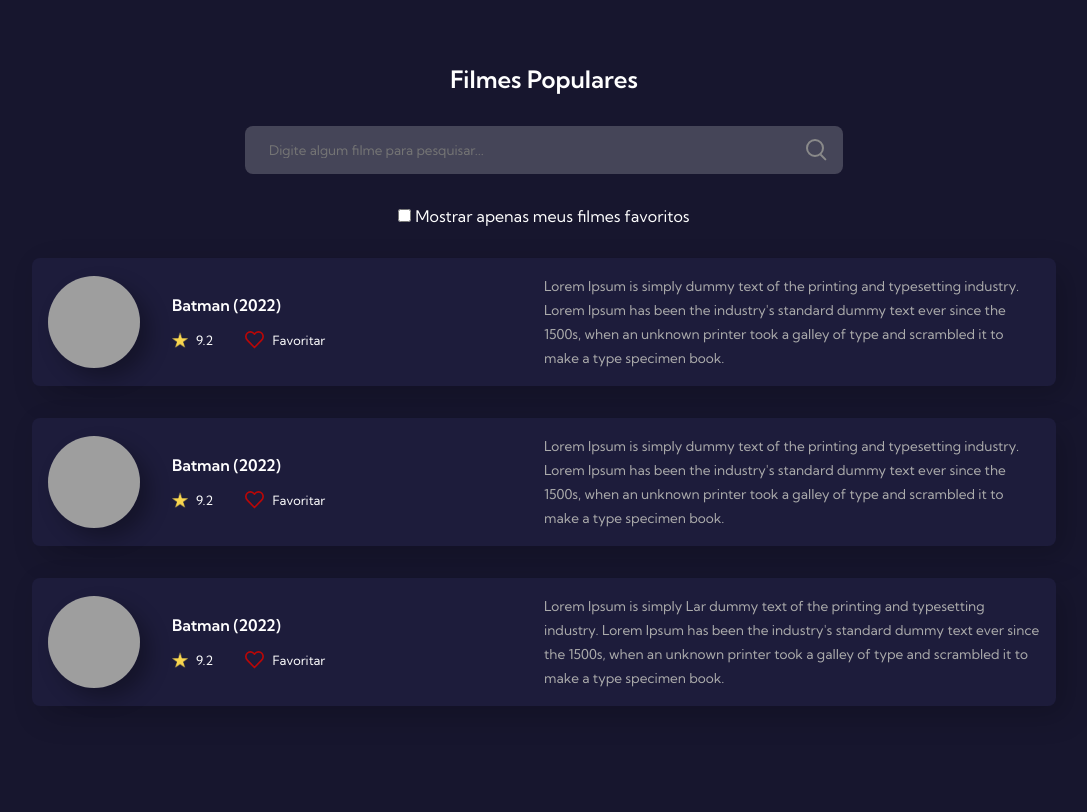
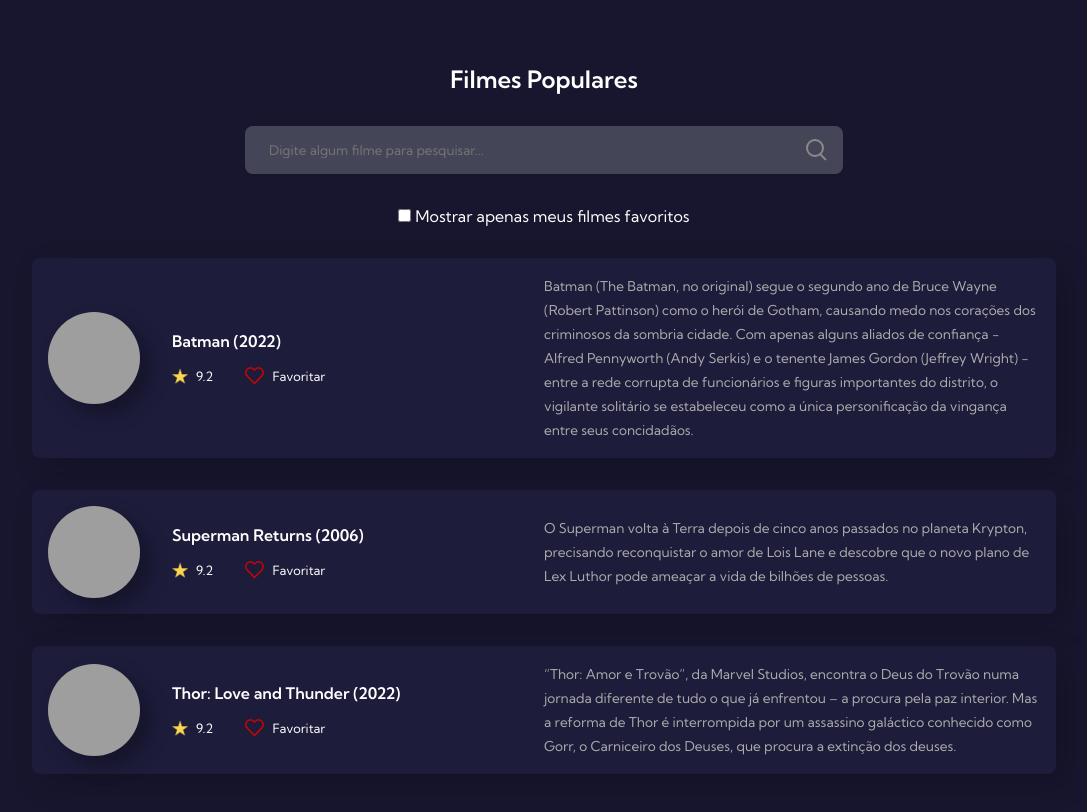
Before and after one commit to Development-School/7DaysOfCode-GitHub2, a plain HTML site: page index.html in a window 1280 px wide. Shown: the whole page, without its empty margins (96-1183 px from the left). Drawn offline with Linux system fonts and the light colour scheme; grey boxes are pictures that could not be loaded.

Commit message:
Atualizando lista de filmes e imagens

```diff
--- a/index.html
+++ b/index.html
@@ -46,9 +46,14 @@
           </div>
         </div>
         <div class="movie-description">
-          <span>Lorem Ipsum is simply dummy text of the printing and typesetting industry. Lorem Ipsum has been the
-            industry's standard dummy text ever since the 1500s, when an unknown printer took a galley of type and
-            scrambled it to make a type specimen book.</span>
+          <span>Batman (The Batman, no original) segue o segundo ano de Bruce Wayne (Robert Pattinson) como o herói de
+            Gotham, causando
+            medo nos corações dos criminosos da sombria cidade. Com apenas alguns aliados de confiança - Alfred
+            Pennyworth (Andy
+            Serkis) e o tenente James Gordon (Jeffrey Wright) - entre a rede corrupta de funcionários e figuras
+            importantes do
+            distrito, o vigilante solitário se estabeleceu como a única personificação da vingança entre seus
+            concidadãos.</span>
         </div>
       </div>
 
@@ -56,11 +61,11 @@
         <div class="movie-informations">
           <div class="movie-image">
             <img
-              src="https://img.elo7.com.br/product/original/3FBA809/big-poster-filme-batman-2022-90x60-cm-lo002-poster-batman.jpg"
-              alt="Batman (2022)" />
+              src="https://img.elo7.com.br/product/zoom/42927B3/poster-3-super-man-returns-2006-mdf-3mm-28x40cm-poster.jpg"
+              alt="Superman Returns (2006)" />
           </div>
           <div class="movie-text">
-            <h4>Batman (2022)</h4>
+            <h4>Superman Returns (2006)</h4>
             <div class="rating-favorites">
               <div class="rating">
                 <img src="images/star.png" alt="Star Icon" />
@@ -74,21 +79,20 @@
           </div>
         </div>
         <div class="movie-description">
-          <span>Lorem Ipsum is simply dummy text of the printing and typesetting industry. Lorem Ipsum has been the
-            industry's standard dummy text ever since the 1500s, when an unknown printer took a galley of type and
-            scrambled it to make a type specimen book.</span>
+          <span>O Superman volta à Terra depois de cinco anos passados no planeta Krypton, precisando reconquistar o
+            amor de Lois Lane e
+            descobre que o novo plano de Lex Luthor pode ameaçar a vida de bilhões de pessoas.</span>
         </div>
       </div>
 
       <div class="movie">
         <div class="movie-informations">
           <div class="movie-image">
-            <img
-              src="https://img.elo7.com.br/product/original/3FBA809/big-poster-filme-batman-2022-90x60-cm-lo002-poster-batman.jpg"
-              alt="Batman (2022)" />
+            <img src="https://pbs.twimg.com/media/FTfMtqPXoAE5R2A?format=jpg&name=large"
+              alt="Thor: Love and Thunder (2022)" />
           </div>
           <div class="movie-text">
-            <h4>Batman (2022)</h4>
+            <h4>Thor: Love and Thunder (2022)</h4>
             <div class="rating-favorites">
               <div class="rating">
                 <img src="images/star.png" alt="Star Icon" />
@@ -102,9 +106,11 @@
           </div>
         </div>
         <div class="movie-description">
-          <span>Lorem Ipsum is simply Lar dummy text of the printing and typesetting industry. Lorem Ipsum has been the
-            industry's standard dummy text ever since the 1500s, when an unknown printer took a galley of type and
-            scrambled it to make a type specimen book.</span>
+          <span>“Thor: Amor e Trovão”, da Marvel Studios, encontra o Deus do Trovão numa jornada diferente de tudo o que
+            já enfrentou –
+            a procura pela paz interior. Mas a reforma de Thor é interrompida por um assassino galáctico conhecido como
+            Gorr, o
+            Carniceiro dos Deuses, que procura a extinção dos deuses.</span>
         </div>
       </div>
     </div>
```
